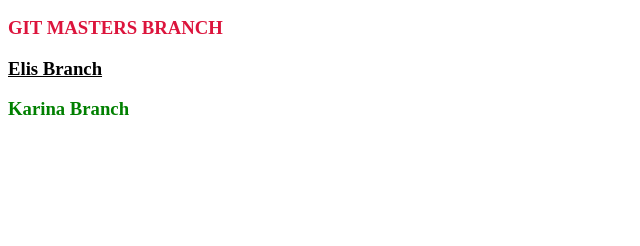
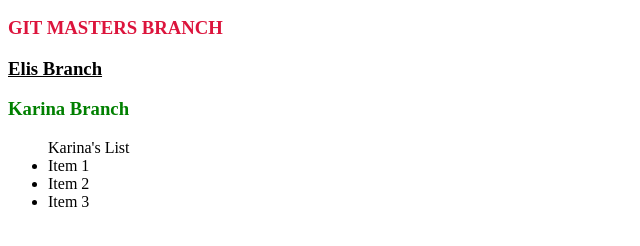
Before and after one commit to jhiggins3231/teamGitDemo, a plain HTML site: page Index.html in a window 1280 px wide. Shown: the part 110-356 px from the top of the page, without its empty margins (0-640 px from the left). Drawn offline with Linux system fonts and the light colour scheme.

Commit message:
first commit

```diff
--- a/Index.html
+++ b/Index.html
@@ -10,9 +10,14 @@
 
     <h1>Master Branch</h1>
     <h2>Develop Branch</h2>
-  <h3 style="color: crimson;">GIT MASTERS BRANCH</h3>
-  <h3 style="text-decoration: underline;">Elis Branch</h3>
-  <h3 style="color: green">Karina Branch </h3>
+    <h3 style="color: crimson;">GIT MASTERS BRANCH</h3>
+    <h3 style="text-decoration: underline;">Elis Branch</h3>
+    <h3 style="color: green">Karina Branch </h3>
 
+    <ul>Karina's List
+        <li>Item 1</li>
+        <li>Item 2</li>
+        <li>Item 3</li>
+    </ul>
 </body>
 </html>
```
